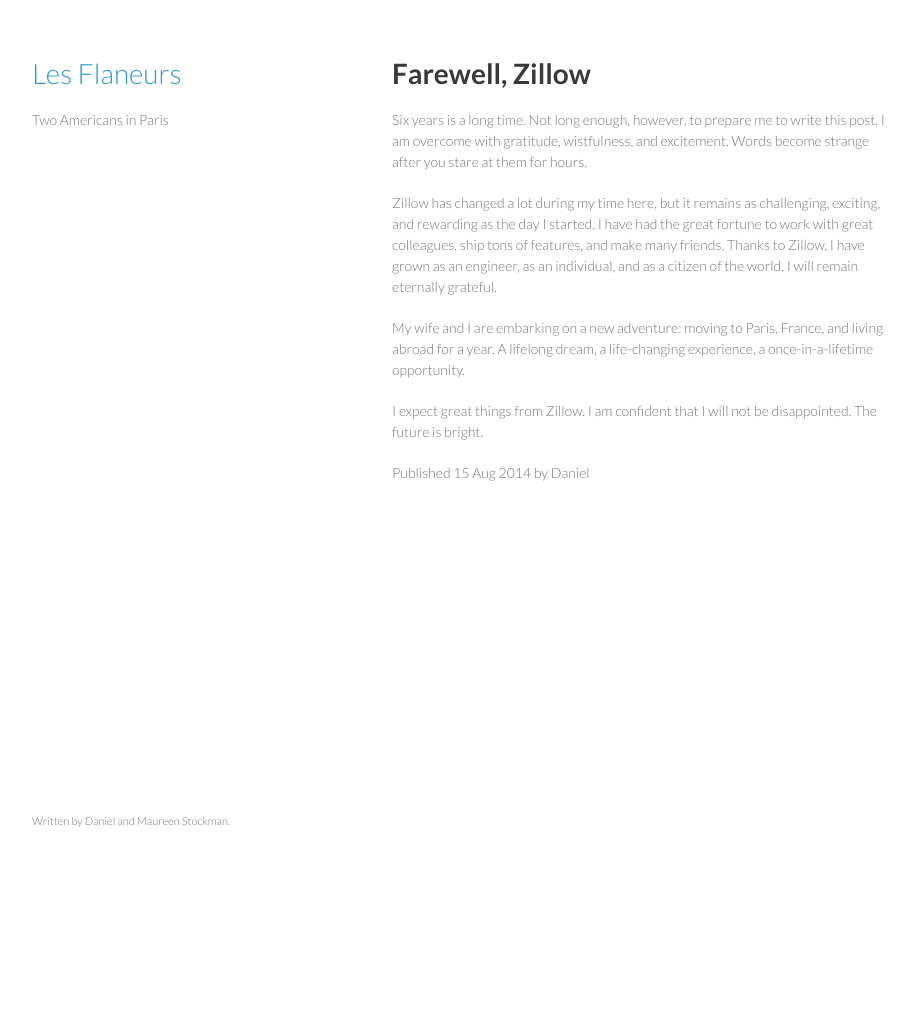
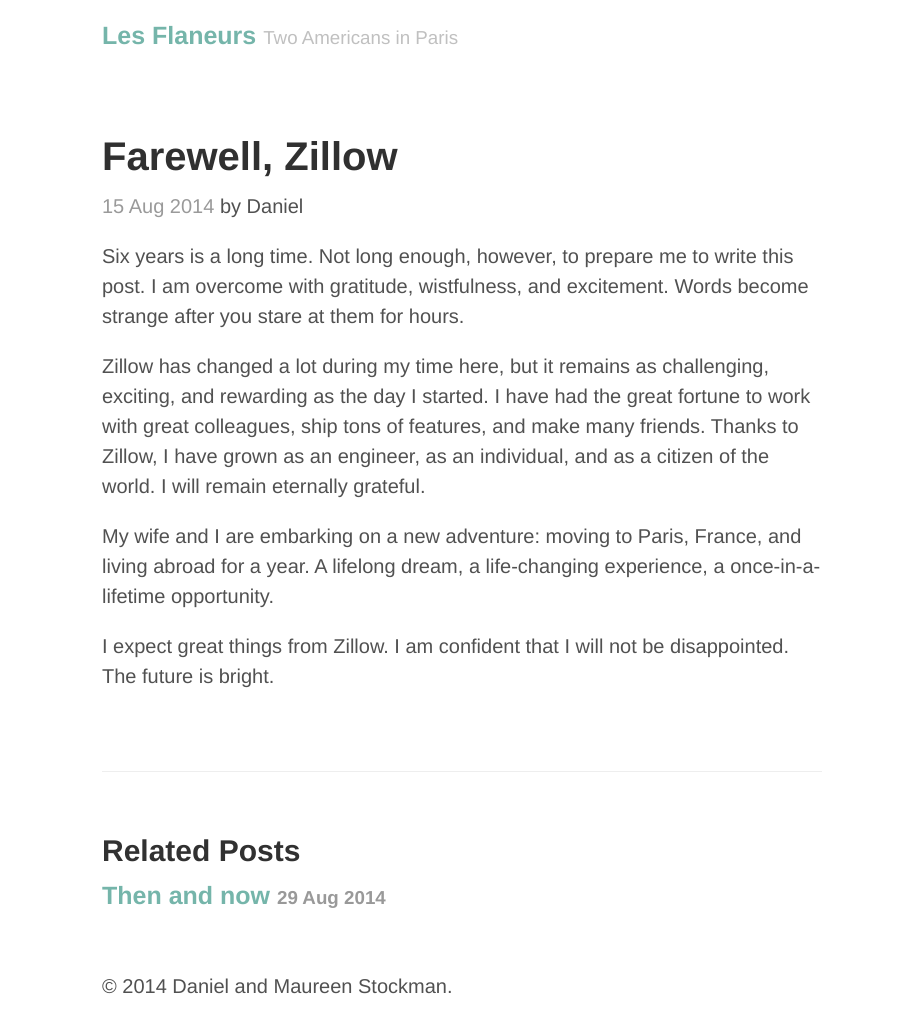
Before and after one commit to lesflaneurs/lesflaneurs.github.io, a Jekyll site: the page built from _posts/2014-08-15-farewell-zillow.md, in a window 1280 px wide. Shown: the whole page, without its empty margins (178-1093 px from the left). Built offline with Jekyll 4.4.1, drawn with Linux system fonts in a browser that asks for light colours; before the commit the page ends 900 px from its top, so only the background shows below that.

Commit message:
Convert to Poole-based theme.

```diff
--- a/_config.yml
+++ b/_config.yml
@@ -3,6 +3,15 @@
   input: GFM
   hard_wrap: false
 permalink: pretty
+
+# Poole Setup
+title: "Les Flaneurs"
+tagline: "Two Americans in Paris"
+description: "Stories of life abroad."
+url: http://www.lesflaneurs.net
+baseurl: /
+paginate: 5
+
 defaults:
   -
     scope:
--- a/_includes/footer.html
+++ /dev/null
@@ -1,10 +0,0 @@
-<footer>
-    <p>
-        Published
-        <time datetime="{{ include.date | date_to_rfc822 }}">
-        {{ include.date | date_to_string }}
-        </time>
-        by
-        {{ include.author }}
-    </p>
-</footer>
--- a/_includes/header.html
+++ /dev/null
@@ -1,3 +0,0 @@
-<header>
-    <h2><a href="{{ include.url }}">{{ include.title }}</a></h2>
-</header>
--- a/_layouts/default.html
+++ b/_layouts/default.html
@@ -1,25 +1,44 @@
 <!DOCTYPE html>
-<html>
+<html lang="en-us">
 <head>
-    <meta charset="utf-8">
-    <title>{% if page.title %}{{ page.title }} &mdash; {% endif %}Les Flaneurs</title>
-    <link rel="stylesheet" href="/css/styles.css">
-    <link rel="stylesheet" href="/css/pygment_trac.css">
-    <meta name="viewport" content="width=device-width, initial-scale=1, user-scalable=no">
+    <meta http-equiv="X-UA-Compatible" content="IE=edge">
+    <meta http-equiv="content-type" content="text/html; charset=utf-8">
+    <meta name="viewport" content="width=device-width, initial-scale=1.0, maximum-scale=1">
+
+    <title>
+    {% if page.title == "Home" %}
+        {{ site.title }} &middot; {{ site.tagline }}
+    {% else %}
+        {{ page.title }} &middot; {{ site.title }}
+    {% endif %}
+    </title>
+
+    <link rel="stylesheet" href="{{ site.baseurl }}css/poole.css">
+    <link rel="stylesheet" href="{{ site.baseurl }}css/syntax.css">
+    <link rel="stylesheet" href="{{ site.baseurl }}css/custom.css">
+
+    <link rel="apple-touch-icon-precomposed" sizes="144x144" href="{{ site.baseurl }}img/apple-touch-icon-144-precomposed.png">
+    <link rel="icon" type="image/png" href="{{ site.baseurl }}img/favicon.png">
+
+    <link rel="alternate" type="application/rss+xml" title="RSS" href="/atom.xml">
 </head>
 <body>
-    <div class="wrapper">
-        <header>
-            <h1><a href="/">Les Flaneurs</a></h1>
-            <p>Two Americans in Paris</p>
+    <div class="container content">
+        <header class="masthead">
+            <h3 class="masthead-title">
+                <a href="{{ site.baseurl }}" title="Home">{{ site.title }}</a>
+                <small>{{ site.tagline }}</small>
+            </h3>
         </header>
-        <section>
-{{ content }}
-        </section>
-        <footer>
-            <p><small>Written by Daniel and Maureen Stockman.</small></p>
+
+        {{ content }}
+
+        <footer class="site-footer">
+            <p>
+                &copy; {{ site.time | date: '%Y' }}
+                Daniel and Maureen Stockman.
+            </p>
         </footer>
     </div>
-    <script src="/js/scale.fix.js"></script>
 </body>
 </html>
--- a/_layouts/post.html
+++ b/_layouts/post.html
@@ -1,8 +1,27 @@
 ---
 layout: default
 ---
-<article>
-{% include header.html url=page.url title=page.title %}
+
+<article class="post">
+    <h1 class="post-title">{{ page.title }}</h1>
+    <time class="post-date" datetime="{{ page.date | date_to_rfc822 }}">{{ page.date | date_to_string }}</time>
+    {% if page.author %}by {{ page.author }}{% endif %}
+
 {{ content }}
-{% include footer.html date=page.date author=page.author %}
 </article>
+
+<section class="related">
+    <h2>Related Posts</h2>
+    <ul class="related-posts">
+    {% for post in site.related_posts limit:3 %}
+        <li>
+            <h3>
+                <a href="{{ site.baseurl }}{{ post.url }}">
+                    {{ post.title }}
+                    <small>{{ post.date | date_to_string }}</small>
+                </a>
+            </h3>
+        </li>
+    {% endfor %}
+    </ul>
+</section>
--- /dev/null
+++ b/css/custom.css
@@ -0,0 +1,14 @@
+/* custom overrides and tweaks */
+.post-date {
+    display: inline-block;
+}
+
+/* Cyan (base16) */
+.content  a,
+.related-posts li a:hover {
+    color: #75b5aa;
+}
+
+.post-title a {
+    color: inherit;
+}
--- /dev/null
+++ b/css/poole.css
@@ -0,0 +1,430 @@
+/*
+ *                        ___
+ *                       /\_ \
+ *  _____     ___     ___\//\ \      __
+ * /\ '__`\  / __`\  / __`\\ \ \   /'__`\
+ * \ \ \_\ \/\ \_\ \/\ \_\ \\_\ \_/\  __/
+ *  \ \ ,__/\ \____/\ \____//\____\ \____\
+ *   \ \ \/  \/___/  \/___/ \/____/\/____/
+ *    \ \_\
+ *     \/_/
+ *
+ * Designed, built, and released under MIT license by @mdo. Learn more at
+ * https://github.com/poole/poole.
+ */
+
+
+/*
+ * Contents
+ *
+ * Body resets
+ * Custom type
+ * Messages
+ * Container
+ * Masthead
+ * Posts and pages
+ * Pagination
+ * Reverse layout
+ * Themes
+ */
+
+
+/*
+ * Body resets
+ *
+ * Update the foundational and global aspects of the page.
+ */
+
+* {
+  -webkit-box-sizing: border-box;
+     -moz-box-sizing: border-box;
+          box-sizing: border-box;
+}
+
+html,
+body {
+  margin: 0;
+  padding: 0;
+}
+
+html {
+  font-family: "Helvetica Neue", Helvetica, Arial, sans-serif;
+  font-size: 16px;
+  line-height: 1.5;
+}
+@media (min-width: 38em) {
+  html {
+    font-size: 20px;
+  }
+}
+
+body {
+  color: #515151;
+  background-color: #fff;
+  -webkit-text-size-adjust: 100%;
+      -ms-text-size-adjust: 100%;
+}
+
+/* No `:visited` state is required by default (browsers will use `a`) */
+a {
+  color: #268bd2;
+  text-decoration: none;
+}
+a strong {
+  color: inherit;
+}
+/* `:focus` is linked to `:hover` for basic accessibility */
+a:hover,
+a:focus {
+  text-decoration: underline;
+}
+
+/* Headings */
+h1, h2, h3, h4, h5, h6 {
+  margin-bottom: .5rem;
+  font-weight: bold;
+  line-height: 1.25;
+  color: #313131;
+  text-rendering: optimizeLegibility;
+}
+h1 {
+  font-size: 2rem;
+}
+h2 {
+  margin-top: 1rem;
+  font-size: 1.5rem;
+}
+h3 {
+  margin-top: 1.5rem;
+  font-size: 1.25rem;
+}
+h4, h5, h6 {
+  margin-top: 1rem;
+  font-size: 1rem;
+}
+
+/* Body text */
+p {
+  margin-top: 0;
+  margin-bottom: 1rem;
+}
+
+strong {
+  color: #303030;
+}
+
+
+/* Lists */
+ul, ol, dl {
+  margin-top: 0;
+  margin-bottom: 1rem;
+}
+
+dt {
+  font-weight: bold;
+}
+dd {
+  margin-bottom: .5rem;
+}
+
+/* Misc */
+hr {
+  position: relative;
+  margin: 1.5rem 0;
+  border: 0;
+  border-top: 1px solid #eee;
+  border-bottom: 1px solid #fff;
+}
+
+abbr {
+  font-size: 85%;
+  font-weight: bold;
+  color: #555;
+  text-transform: uppercase;
+}
+abbr[title] {
+  cursor: help;
+  border-bottom: 1px dotted #e5e5e5;
+}
+
+/* Code */
+code,
+pre {
+  font-family: Menlo, Monaco, "Courier New", monospace;
+}
+code {
+  padding: .25em .5em;
+  font-size: 85%;
+  color: #bf616a;
+  background-color: #f9f9f9;
+  border-radius: 3px;
+}
+pre {
+  display: block;
+  margin-top: 0;
+  margin-bottom: 1rem;
+  padding: 1rem;
+  font-size: .8rem;
+  line-height: 1.4;
+  white-space: pre;
+  white-space: pre-wrap;
+  word-break: break-all;
+  word-wrap: break-word;
+  background-color: #f9f9f9;
+}
+pre code {
+  padding: 0;
+  font-size: 100%;
+  color: inherit;
+  background-color: transparent;
+}
+
+/* Pygments via Jekyll */
+.highlight {
+  margin-bottom: 1rem;
+  border-radius: 4px;
+}
+.highlight pre {
+  margin-bottom: 0;
+}
+
+/* Gist via GitHub Pages */
+.gist .gist-file {
+  font-family: Menlo, Monaco, "Courier New", monospace !important;
+}
+.gist .markdown-body {
+  padding: 15px;
+}
+.gist pre {
+  padding: 0;
+  background-color: transparent;
+}
+.gist .gist-file .gist-data {
+  font-size: .8rem !important;
+  line-height: 1.4;
+}
+.gist code {
+  padding: 0;
+  color: inherit;
+  background-color: transparent;
+  border-radius: 0;
+}
+
+/* Quotes */
+blockquote {
+  padding: .5rem 1rem;
+  margin: .8rem 0;
+  color: #7a7a7a;
+  border-left: .25rem solid #e5e5e5;
+}
+blockquote p:last-child {
+  margin-bottom: 0;
+}
+@media (min-width: 30em) {
+  blockquote {
+    padding-right: 5rem;
+    padding-left: 1.25rem;
+  }
+}
+
+img {
+  display: block;
+  max-width: 100%;
+  margin: 0 0 1rem;
+  border-radius: 5px;
+}
+
+/* Tables */
+table {
+  margin-bottom: 1rem;
+  width: 100%;
+  border: 1px solid #e5e5e5;
+  border-collapse: collapse;
+}
+td,
+th {
+  padding: .25rem .5rem;
+  border: 1px solid #e5e5e5;
+}
+tbody tr:nth-child(odd) td,
+tbody tr:nth-child(odd) th {
+  background-color: #f9f9f9;
+}
+
+
+/*
+ * Custom type
+ *
+ * Extend paragraphs with `.lead` for larger introductory text.
+ */
+
+.lead {
+  font-size: 1.25rem;
+  font-weight: 300;
+}
+
+
+/*
+ * Messages
+ *
+ * Show alert messages to users. You may add it to single elements like a `<p>`,
+ * or to a parent if there are multiple elements to show.
+ */
+
+.message {
+  margin-bottom: 1rem;
+  padding: 1rem;
+  color: #717171;
+  background-color: #f9f9f9;
+}
+
+
+/*
+ * Container
+ *
+ * Center the page content.
+ */
+
+.container {
+  max-width: 38rem;
+  padding-left:  1rem;
+  padding-right: 1rem;
+  margin-left:  auto;
+  margin-right: auto;
+}
+
+
+/*
+ * Masthead
+ *
+ * Super small header above the content for site name and short description.
+ */
+
+.masthead {
+  padding-top:    1rem;
+  padding-bottom: 1rem;
+  margin-bottom: 3rem;
+}
+.masthead-title {
+  margin-top: 0;
+  margin-bottom: 0;
+  color: #505050;
+}
+.masthead-title a {
+  color: #505050;
+}
+.masthead-title small {
+  font-size: 75%;
+  font-weight: 400;
+  color: #c0c0c0;
+  letter-spacing: 0;
+}
+
+
+/*
+ * Posts and pages
+ *
+ * Each post is wrapped in `.post` and is used on default and post layouts. Each
+ * page is wrapped in `.page` and is only used on the page layout.
+ */
+
+.page,
+.post {
+  margin-bottom: 4em;
+}
+
+/* Blog post or page title */
+.page-title,
+.post-title,
+.post-title a {
+  color: #303030;
+}
+.page-title,
+.post-title {
+  margin-top: 0;
+}
+
+/* Meta data line below post title */
+.post-date {
+  display: block;
+  margin-top: -.5rem;
+  margin-bottom: 1rem;
+  color: #9a9a9a;
+}
+
+/* Related posts */
+.related {
+  padding-top: 2rem;
+  padding-bottom: 2rem;
+  border-top: 1px solid #eee;
+}
+.related-posts {
+  padding-left: 0;
+  list-style: none;
+}
+.related-posts h3 {
+  margin-top: 0;
+}
+.related-posts li small {
+  font-size: 75%;
+  color: #999;
+}
+.related-posts li a:hover {
+  color: #268bd2;
+  text-decoration: none;
+}
+.related-posts li a:hover small {
+  color: inherit;
+}
+
+
+/*
+ * Pagination
+ *
+ * Super lightweight (HTML-wise) blog pagination. `span`s are provide for when
+ * there are no more previous or next posts to show.
+ */
+
+.pagination {
+  overflow: hidden; /* clearfix */
+  margin-left: -1rem;
+  margin-right: -1rem;
+  font-family: "PT Sans", Helvetica, Arial, sans-serif;
+  color: #ccc;
+  text-align: center;
+}
+
+/* Pagination items can be `span`s or `a`s */
+.pagination-item {
+  display: block;
+  padding: 1rem;
+  border: 1px solid #eee;
+}
+.pagination-item:first-child {
+  margin-bottom: -1px;
+}
+
+/* Only provide a hover state for linked pagination items */
+a.pagination-item:hover {
+  background-color: #f5f5f5;
+}
+
+@media (min-width: 30em) {
+  .pagination {
+    margin: 3rem 0;
+  }
+  .pagination-item {
+    float: left;
+    width: 50%;
+  }
+  .pagination-item:first-child {
+    margin-bottom: 0;
+    border-top-left-radius:    4px;
+    border-bottom-left-radius: 4px;
+  }
+  .pagination-item:last-child {
+    margin-left: -1px;
+    border-top-right-radius:    4px;
+    border-bottom-right-radius: 4px;
+  }
+}
--- /dev/null
+++ b/css/syntax.css
@@ -0,0 +1,65 @@
+.highlight .hll { background-color: #ffc; }
+.highlight .c { color: #999; } /* Comment */
+.highlight .err { color: #a00; background-color: #faa } /* Error */
+.highlight .k { color: #069; } /* Keyword */
+.highlight .o { color: #555 } /* Operator */
+.highlight .cm { color: #09f; font-style: italic } /* Comment.Multiline */
+.highlight .cp { color: #099 } /* Comment.Preproc */
+.highlight .c1 { color: #999; } /* Comment.Single */
+.highlight .cs { color: #999; } /* Comment.Special */
+.highlight .gd { background-color: #fcc; border: 1px solid #c00 } /* Generic.Deleted */
+.highlight .ge { font-style: italic } /* Generic.Emph */
+.highlight .gr { color: #f00 } /* Generic.Error */
+.highlight .gh { color: #030; } /* Generic.Heading */
+.highlight .gi { background-color: #cfc; border: 1px solid #0c0 } /* Generic.Inserted */
+.highlight .go { color: #aaa } /* Generic.Output */
+.highlight .gp { color: #009; } /* Generic.Prompt */
+.highlight .gs { } /* Generic.Strong */
+.highlight .gu { color: #030; } /* Generic.Subheading */
+.highlight .gt { color: #9c6 } /* Generic.Traceback */
+.highlight .kc { color: #069; } /* Keyword.Constant */
+.highlight .kd { color: #069; } /* Keyword.Declaration */
+.highlight .kn { color: #069; } /* Keyword.Namespace */
+.highlight .kp { color: #069 } /* Keyword.Pseudo */
+.highlight .kr { color: #069; } /* Keyword.Reserved */
+.highlight .kt { color: #078; } /* Keyword.Type */
+.highlight .m { color: #f60 } /* Literal.Number */
+.highlight .s { color: #d44950 } /* Literal.String */
+.highlight .na { color: #4f9fcf } /* Name.Attribute */
+.highlight .nb { color: #366 } /* Name.Builtin */
+.highlight .nc { color: #0a8; } /* Name.Class */
+.highlight .no { color: #360 } /* Name.Constant */
+.highlight .nd { color: #99f } /* Name.Decorator */
+.highlight .ni { color: #999; } /* Name.Entity */
+.highlight .ne { color: #c00; } /* Name.Exception */
+.highlight .nf { color: #c0f } /* Name.Function */
+.highlight .nl { color: #99f } /* Name.Label */
+.highlight .nn { color: #0cf; } /* Name.Namespace */
+.highlight .nt { color: #2f6f9f; } /* Name.Tag */
+.highlight .nv { color: #033 } /* Name.Variable */
+.highlight .ow { color: #000; } /* Operator.Word */
+.highlight .w { color: #bbb } /* Text.Whitespace */
+.highlight .mf { color: #f60 } /* Literal.Number.Float */
+.highlight .mh { color: #f60 } /* Literal.Number.Hex */
+.highlight .mi { color: #f60 } /* Literal.Number.Integer */
+.highlight .mo { color: #f60 } /* Literal.Number.Oct */
+.highlight .sb { color: #c30 } /* Literal.String.Backtick */
+.highlight .sc { color: #c30 } /* Literal.String.Char */
+.highlight .sd { color: #c30; font-style: italic } /* Literal.String.Doc */
+.highlight .s2 { color: #c30 } /* Literal.String.Double */
+.highlight .se { color: #c30; } /* Literal.String.Escape */
+.highlight .sh { color: #c30 } /* Literal.String.Heredoc */
+.highlight .si { color: #a00 } /* Literal.String.Interpol */
+.highlight .sx { color: #c30 } /* Literal.String.Other */
+.highlight .sr { color: #3aa } /* Literal.String.Regex */
+.highlight .s1 { color: #c30 } /* Literal.String.Single */
+.highlight .ss { color: #fc3 } /* Literal.String.Symbol */
+.highlight .bp { color: #366 } /* Name.Builtin.Pseudo */
+.highlight .vc { color: #033 } /* Name.Variable.Class */
+.highlight .vg { color: #033 } /* Name.Variable.Global */
+.highlight .vi { color: #033 } /* Name.Variable.Instance */
+.highlight .il { color: #f60 } /* Literal.Number.Integer.Long */
+
+.css .o,
+.css .o + .nt,
+.css .nt + .nt { color: #999; }
```
Also changed, not shown: _layouts/page.html (added, +9 -0 lines), index.html (+28 -4 lines), img/favicon.png (added).
